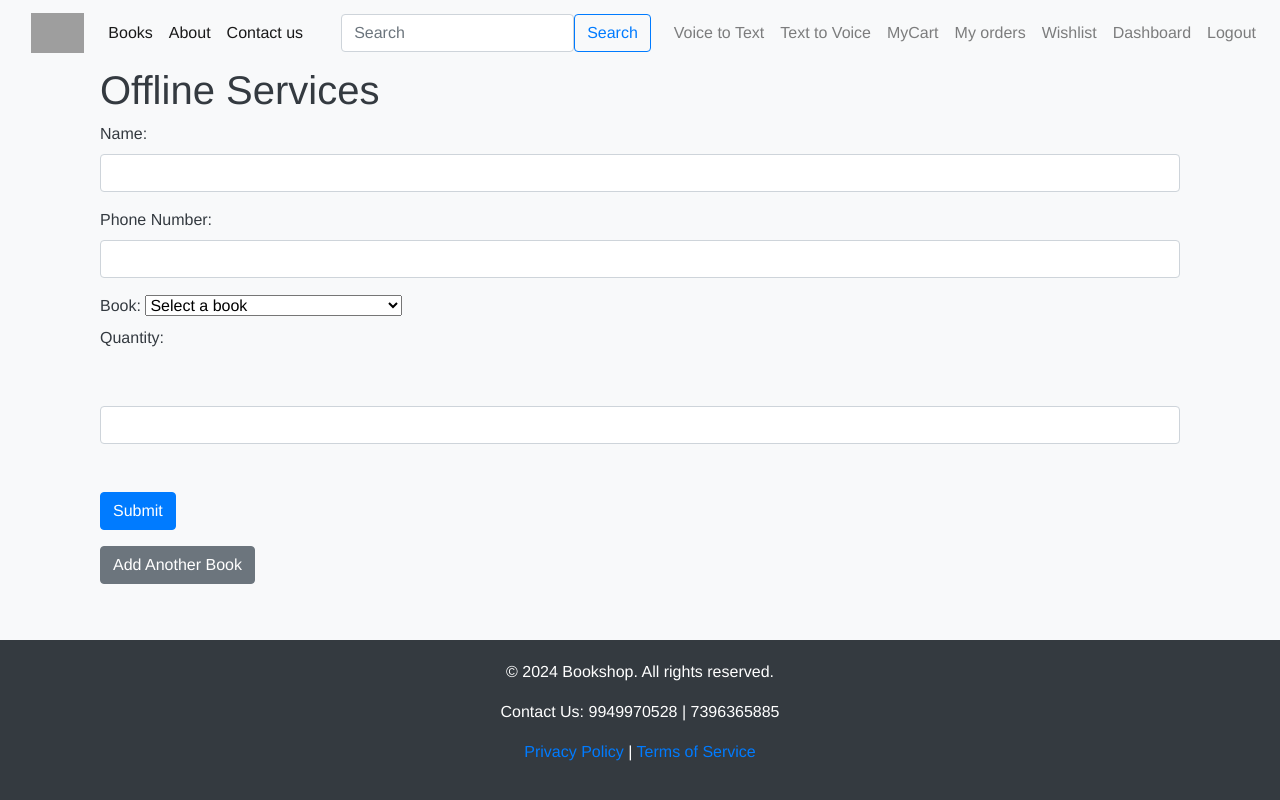
After one commit to ch-Abhinay/bookshop, a Flask app: page /dashboard/offlineservices in a window 1280 px wide. The commit adds this page. Run offline with Flask 3, Linux system fonts and the light colour scheme; the visitor is signed in with stand-in values (Sample User, id 1); grey boxes are pictures that could not be loaded.

Commit message:
offlineservices

```diff
--- a/app.py
+++ b/app.py
@@ -7,6 +7,8 @@ from werkzeug.security import generate_password_hash, check_password_hash
 from werkzeug.utils import secure_filename
 from datetime import datetime, timedelta
 # from flask_login import current_user
+import speech_recognition as sr
+
 import re
 import os
 import speech_recognition as sr
@@ -305,6 +307,44 @@ def my_books():
     categories = Categories.query.all()
     category_map = {category.CategoryID: category.CategoryName for category in categories}
     return render_template('my_books.html', products= products,category_map=category_map)
+
+@app.route('/dashboard/offlineservices', methods=['GET', 'POST'])
+def offlineservices():
+    if 'user_id' not in session:
+        return redirect(url_for('login'))
+
+    user = User.query.get(session['user_id'])
+    products = Products.query.filter_by(MerchantID=user.UserID).all()
+    categories = Categories.query.all()
+    category_map = {category.CategoryID: category.CategoryName for category in categories}
+
+    if request.method == 'POST':
+        book_ids = request.form.getlist('book_id[]')
+        quantities = request.form.getlist('quantity[]')
+
+        # Handle form submission for offline services
+        for book_id, quantity in zip(book_ids, quantities):
+            product = Products.query.filter_by(ProductID=book_id).first()
+            if product:
+                # Check if stock is sufficient
+                if product.StockQuantity >= int(quantity):
+                    product.StockQuantity -= int(quantity)
+                else:
+                    # Handle case where stock is insufficient
+                    flash(f'Not enough stock for product: {product.ProductName}', 'danger')
+                    return redirect(url_for('offlineservices'))
+            else:
+                # Handle case where the product is not found
+                return f"Book with ID '{book_id}' not found.", 400
+
+        db.session.commit()
+        return redirect(url_for('offlineservices'))
+
+    # Retrieve the number of book fields to display
+    book_count = int(request.args.get('book_count', 1))
+
+    return render_template('offlineservices.html', products=products, category_map=category_map, book_count=book_count)
+
 
 @app.route('/remove/<int:product_id>', methods=['POST'])
 def remove_product(product_id):
@@ -735,6 +775,13 @@ def cash_payment():
     cart = Carts.query.filter_by(UserID=user_id).first()
     cart_items = CartItems.query.filter_by(CartID=cart.CartID).all()
 
+    # Check stock availability
+    for item in cart_items:
+        product = Products.query.filter_by(ProductID=item.ProductID).first()
+        if product.StockQuantity < item.Quantity:
+            flash(f'Not enough stock for product: {product.ProductName}', 'danger')
+            return redirect(url_for('mycart'))
+
     total_amount = sum(item.Quantity * item.product.Price for item in cart_items)
 
     address = Addresses.query.filter_by(UserID=user_id).first()
@@ -760,6 +807,11 @@ def cash_payment():
             UnitPrice=item.product.Price
         )
         db.session.add(order_item)
+
+        # Update stock quantity
+        product.StockQuantity -= item.Quantity
+        db.session.add(product)
+
     db.session.commit()
 
     payment = Payments(
@@ -778,6 +830,7 @@ def cash_payment():
     return redirect(url_for('order_confirmation', order_id=order.OrderID))
 
 
+
 @app.route('/online_payment', methods=['GET', 'POST'])
 def online_payment():
     if 'user_id' not in session:
@@ -793,6 +846,14 @@ def online_payment():
 
         cart = Carts.query.filter_by(UserID=user_id).first()
         cart_items = CartItems.query.filter_by(CartID=cart.CartID).all()
+
+        # Check stock availability
+        for item in cart_items:
+            product = Products.query.filter_by(ProductID=item.ProductID).first()
+            if product.StockQuantity < item.Quantity:
+                flash(f'Not enough stock for product: {product.ProductName}', 'danger')
+                return redirect(url_for('mycart'))
+
         total_amount = sum(item.Quantity * item.product.Price for item in cart_items)
 
         address = Addresses.query.filter_by(UserID=user_id).first()
@@ -818,6 +879,12 @@ def online_payment():
                 UnitPrice=item.product.Price
             )
             db.session.add(order_item)
+
+            # Update stock quantity
+            product = Products.query.filter_by(ProductID=item.ProductID).first()
+            product.StockQuantity -= item.Quantity
+            db.session.add(product)
+
         db.session.commit()
 
         payment = Payments(
@@ -836,6 +903,7 @@ def online_payment():
         return redirect(url_for('order_confirmation', order_id=order.OrderID))
 
     return render_template('online_payment.html')
+
 
 @app.route('/order_confirmation/<int:order_id>')
 def order_confirmation(order_id):
--- a/templates/base.html
+++ b/templates/base.html
@@ -45,6 +45,20 @@
 </head>
 
 <body>
+    {% with messages = get_flashed_messages(with_categories=True) %}
+        {% if messages %}
+            <div class="flash-messages">
+                {% for category, message in messages %}
+                    <div class="alert alert-{{ category }}">
+                        {{ message }}
+                    </div>
+                {% endfor %}
+            </div>
+        {% endif %}
+    {% endwith %}
+
+
+
     <header>
         <nav class="navbar navbar-expand-lg navbar-light bg-light">
             <div class="container">
@@ -125,6 +139,8 @@
     <script src="https://cdn.jsdelivr.net/npm/bootstrap@4.4.1/dist/js/bootstrap.min.js"
         integrity="sha384-wfSDF2E50Y2D1uUdj0O3uMBJnjuUD4Ih7YwaYd1iqfktj0Uod8GCExl3Og8ifwB6"
         crossorigin="anonymous"></script>
+    {% block scripts %}
+    {% endblock scripts %}
 </body>
 
 </html>
--- /dev/null
+++ b/templates/offlineservices.html
@@ -0,0 +1,43 @@
+{% extends 'base.html' %}
+{% block body %}
+<div class="container">
+    <h1>Offline Services</h1>
+    <form method="POST" action="{{ url_for('offlineservices') }}">
+        <div class="mb-3">
+            <label for="name" class="form-label">Name:</label>
+            <input type="text" id="name" name="name" class="form-control" required maxlength="50">
+        </div>
+        <div class="mb-3">
+            <label for="phone_number" class="form-label">Phone Number:</label>
+            <input type="text" id="phone_number" name="phone_number" class="form-control" required maxlength="15">
+        </div>
+        {% if book_count %}
+        {% for index in range(book_count) %}
+            <div class="mb-3">
+                <label for="book_id_{{ index }}" class="form-label">Book:</label>
+                <select id="book_id_{{ index }}" name="book_id[]" class="form-select" required>
+                    <option value="" disabled selected>Select a book</option>
+                    {% for product in products %}
+                        <option value="{{ product.ProductID }}">{{ product.ProductName }}</option>
+                    {% endfor %}
+                </select>
+                <br>
+                <label for="quantity_{{ index }}" class="form-label">Quantity:</label>
+                <input type="number" id="quantity_{{ index }}" name="quantity[]" class="form-control my-5" required min="1">
+            </div>
+        {% endfor %}
+
+        {% endif %}
+
+
+
+        <input type="hidden" name="book_count" value="{{ book_count }}">
+        <button type="submit" class="btn btn-primary">Submit</button>
+    </form>
+
+    <form method="GET" action="{{ url_for('offlineservices') }}" class="mt-3">
+        <input type="hidden" name="book_count" value="{{ book_count + 1 }}">
+        <button type="submit" class="btn btn-secondary">Add Another Book</button>
+    </form>
+</div>
+{% endblock body %}
```
Also changed, not shown: templates/dashboard.html (+8 -0 lines).
